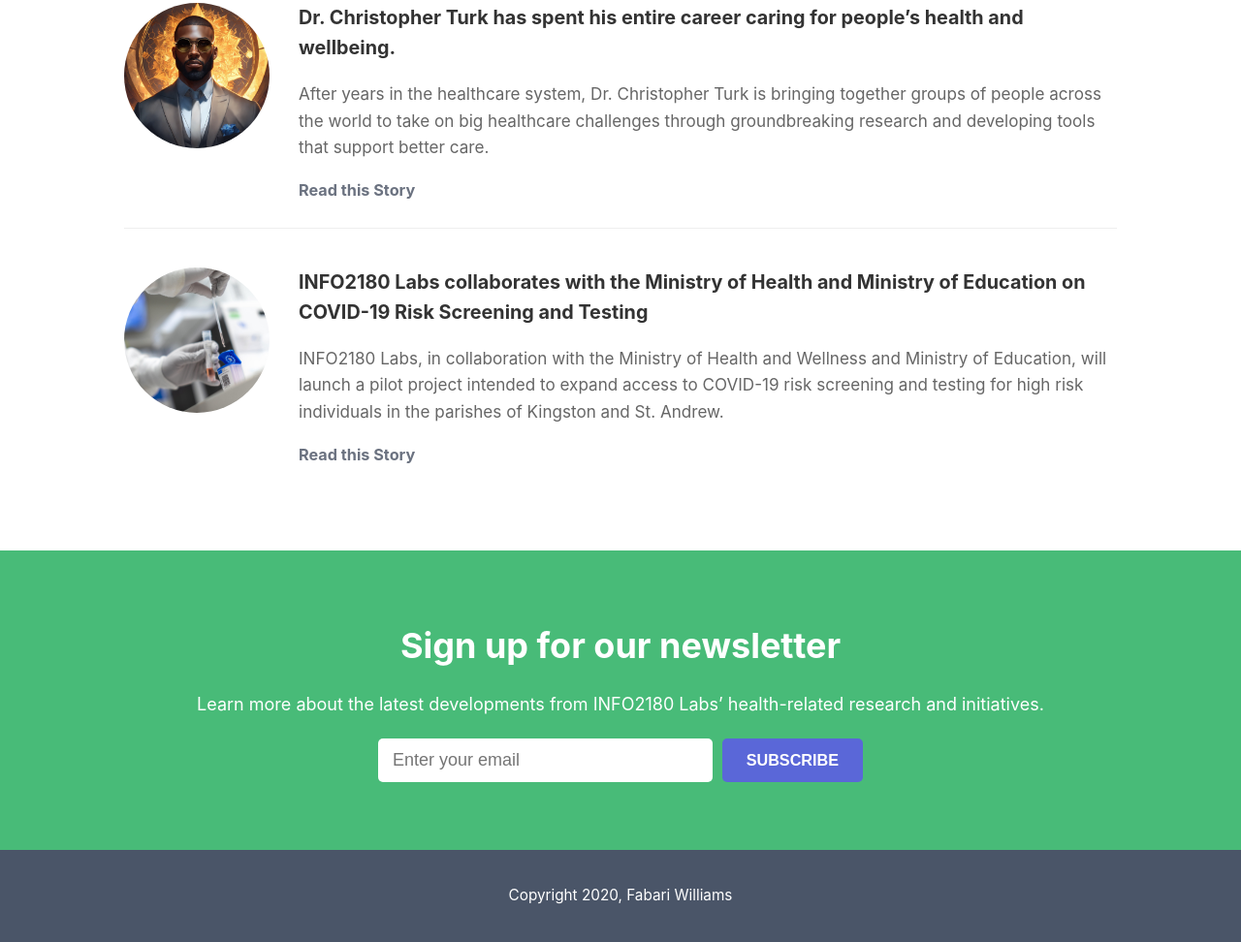
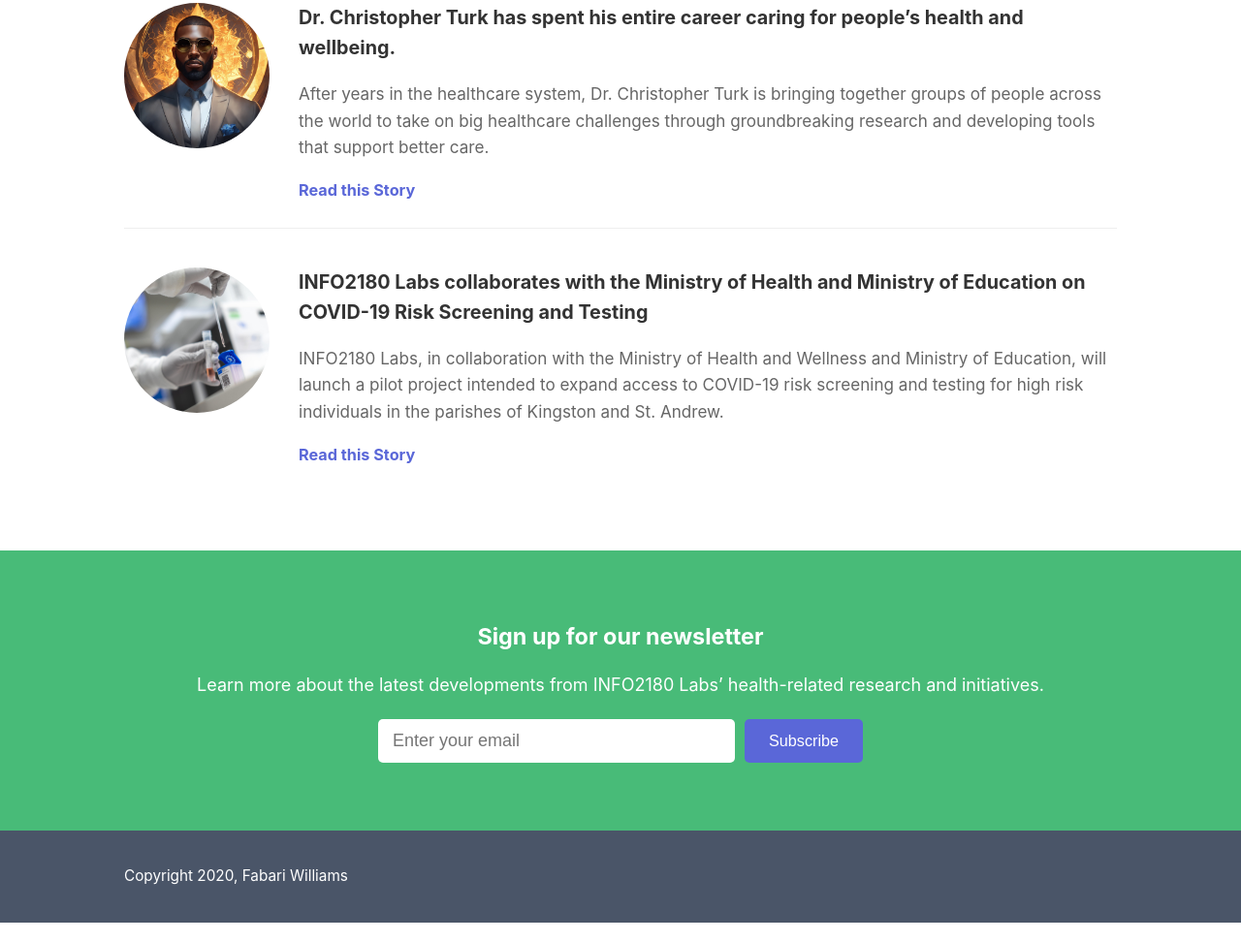
Before and after one commit to Fabari1/info2180-project1, a plain HTML site: page index.html in a window 1280 px wide. Shown: the part 1654-2626 px from the top of the page at 97% size. Drawn offline with Linux system fonts and the light colour scheme.

Commit message:
Updated CSS

```diff
--- a/styles.css
+++ b/styles.css
@@ -101,8 +101,6 @@
     background-color: #79c99e; /* Green button color */
     color: white !important;
     border-radius: 5px;
-    text-transform: uppercase;
-    font-weight: bold;
     font-size: 0.9em;
     border: none;
     cursor: pointer;
@@ -230,6 +228,7 @@
     background-color: #48BB78; /* Use the bright green */
     color: white !important;
     border-radius: 5px;
+    text-transform: uppercase;
 }
 
 /* --- Recent Stories Section (stories) --- */
@@ -282,6 +281,10 @@
 .article-body a {
     font-weight: bold;
     font-size: 0.95em;
+    color: #5A67D8;
+}
+.article-body a:hover {
+    color: #bcbbd6;
 }
 
 /* --- Newsletter Section (newsletter) --- */
@@ -293,8 +296,8 @@
 }
 
 .newsletter h3 {
+
     color: white;
-    font-size: 2em;
     margin-bottom: 10px;
 }
 
@@ -338,7 +341,7 @@
 footer {
     background-color: #4A5568;
     color: white;
-    text-align: center;
+    text-align: left;
     padding: 15px 0;
     font-size: 0.85em;
 }
```
